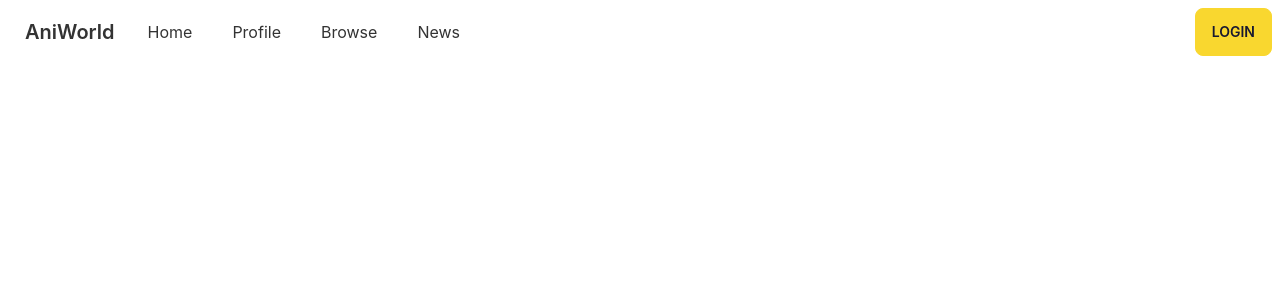
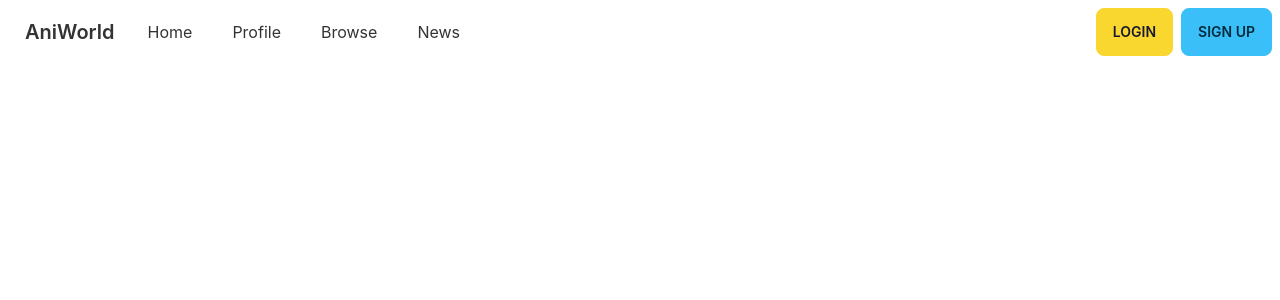
Before and after one commit to MrManilex/aniworld-front-end, a React (Create React App) app: page /home in a window 1280 px wide. Shown: the top 300 px of the page. Built offline with nearby package versions, Linux system fonts and the light colour scheme.

Commit message:
add signup link to navbar

```diff
--- a/src/components/Navbar/Navbar.jsx
+++ b/src/components/Navbar/Navbar.jsx
@@ -44,6 +44,7 @@
                 {!loggedIn &&
                     <>
                         <Link className="btn btn-secondary" to="/login">Login</Link>
+                        <Link className="btn btn-info" to="/signup">Sign Up</Link>
                     </>
                 }
             </div>
```
